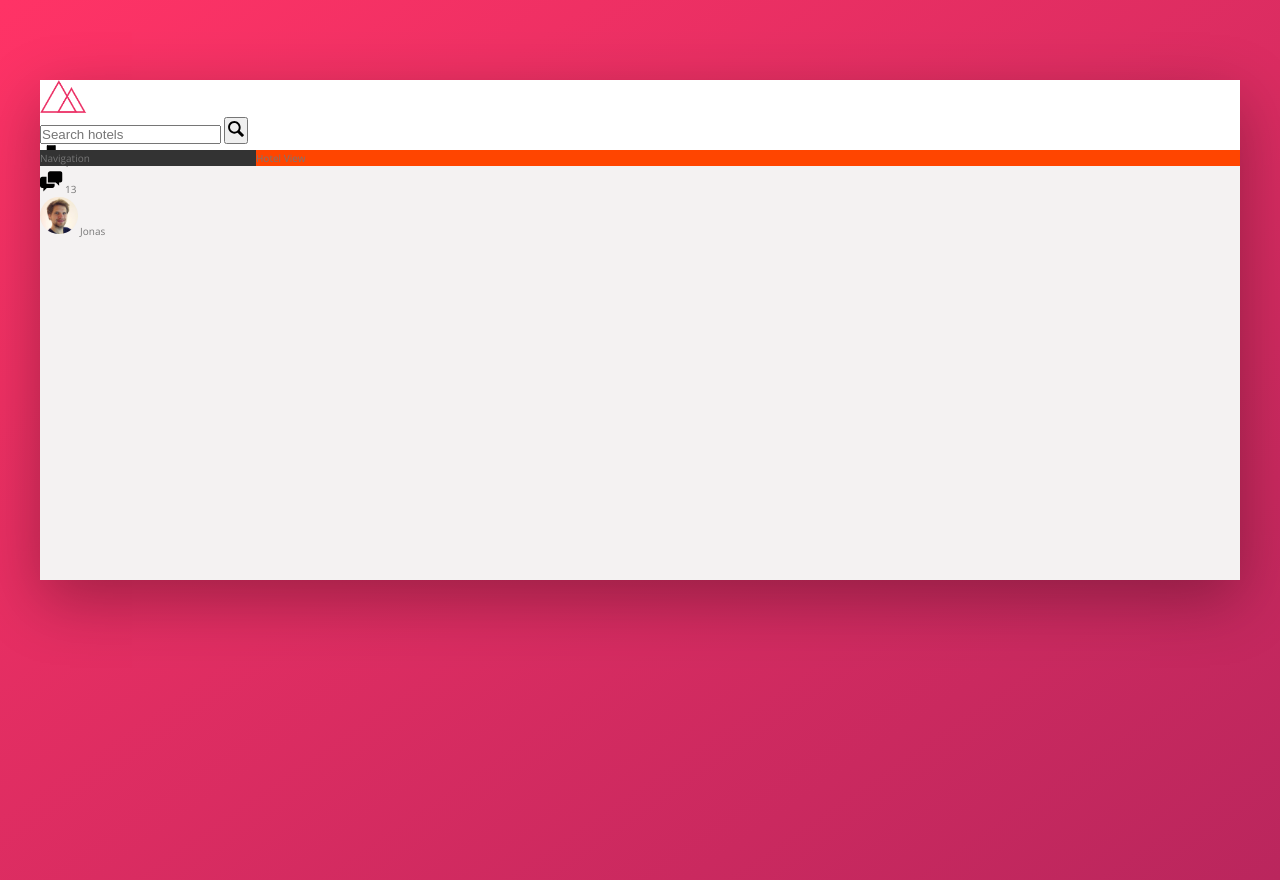
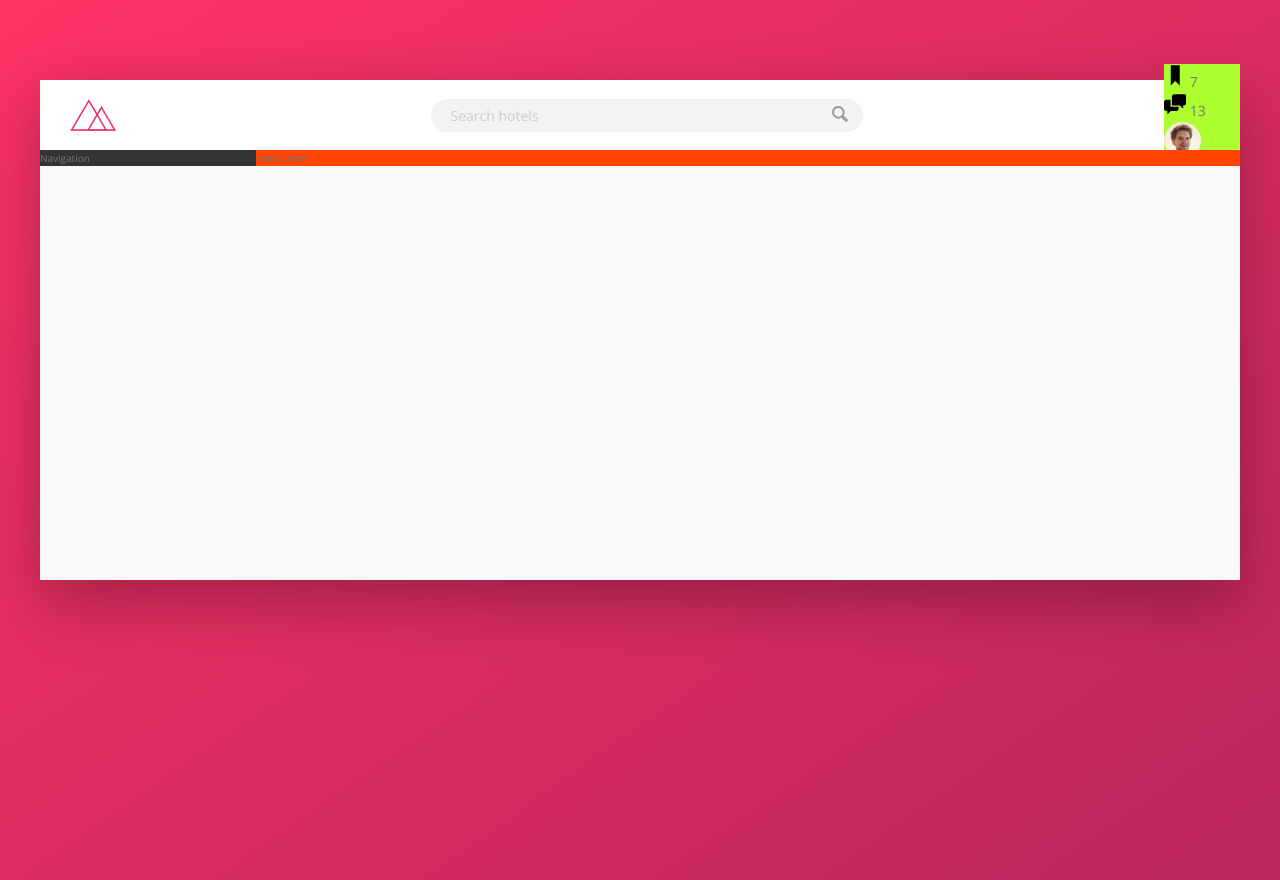
Before and after one commit to iqbalpakeh/trillo-website, a website: page index.html in a window 1280 px wide. Drawn offline with nearby package versions, Linux system fonts and the light colour scheme; files that its build step writes are made by us from their sources.

Commit message:
Finish design of logo and search bar

```diff
--- a/sass/_components.scss
+++ b/sass/_components.scss
@@ -4,6 +4,7 @@
 
 .logo {
 	height: 3.25rem;
+	margin-left: 3rem;
 }
 
 // --------------------------------------------------
@@ -11,15 +12,63 @@
 // --------------------------------------------------
 
 .search {
+	// let this area fullfill 40% width of parent
+	flex: 0 0 40%;
+
+	// use display flex to center the children
+	display: flex;
+	align-items: center;
+	justify-content: center;
+
 	&__input {
+		font-family: inherit;
+		font-size: inherit;
+		background-color: var(--color-grey-light-2);
+		border: none;
+		padding: 0.7rem 2rem;
+		border-radius: 100px;
+		width: 90%;
+		transition: all 0.2s;
+		// to position search button inside search bar
+		margin-right: -3.25rem;
+
+		&:focus {
+			outline: none;
+			width: 100%;
+			background-color: var(--color-grey-light-3);
+		}
+
+		// This only works on Chrome and Safari browser
+		&::-webkit-input-placeholder {
+			font-weight: 100;
+			color: var(--color-grey-light-4);
+		}
+	}
+
+	// change .search__button background color when .search__input
+	// state change to focus.
+	&__input:focus + &__button {
+		background-color: var(--color-grey-light-3);
 	}
 
 	&__button {
+		border: none;
+		background-color: var(--color-grey-light-2);
+
+		&:focus {
+			outline: none;
+		}
+
+		&:active {
+			transform: translateY(2px);
+		}
 	}
 
 	&__icon {
 		height: 2rem;
 		width: 2rem;
+		// Change SVG icon color
+		fill: var(--color-grey-dark-3);
 	}
 }
 
@@ -28,6 +77,7 @@
 // --------------------------------------------------
 
 .user-nav {
+	background-color: greenyellow;
 	&__icon-box {
 	}
 
--- a/sass/_layout.scss
+++ b/sass/_layout.scss
@@ -1,7 +1,7 @@
 .container {
 	max-width: 120rem;
 	margin: 8rem auto;
-	background-color: var(--color-grey-light-2);
+	background-color: var(--color-grey-light-1);
 	box-shadow: var(--shadow-dark);
 
 	//debug, removed when real content exist!!
@@ -9,9 +9,15 @@
 }
 
 .header {
+	font-size: 1.4rem;
 	height: 7rem;
 	background-color: #fff;
 	border-bottom: var(--color-grey-light-2);
+
+	//set parent div to have flexbox display
+	display: flex;
+	justify-content: space-between;
+	align-items: center;
 }
 
 .content {
```
